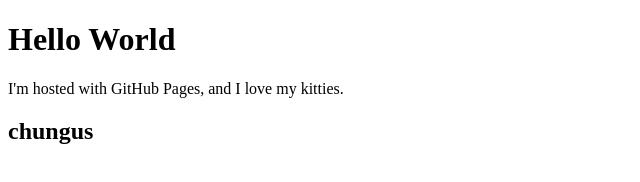
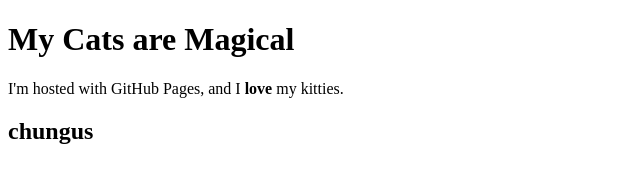
Before and after one commit to tkbishop/tkbishop.github.io, a plain HTML site: page index.html in a window 1280 px wide. Shown: the whole page, without its empty margins (0-640 px from the left). Drawn offline with Linux system fonts and the light colour scheme.

Commit message:
Adding Scratch cat content

```diff
--- a/index.html
+++ b/index.html
@@ -1,8 +1,12 @@
 <!DOCTYPE html>
 <html>
+<head>
+<meta charset="utf-8">
+<title>Magical Cats</title>
+</head>
 <body>
-<h1>Hello World</h1>
-<p>I'm hosted with GitHub Pages, and I love my kitties.</p>
+<h1>My Cats are Magical</h1>
+<p>I'm hosted with GitHub Pages, and I <strong> love </strong> my kitties.</p>
   <h2>chungus</h2>
 </body>
 </html>
```
